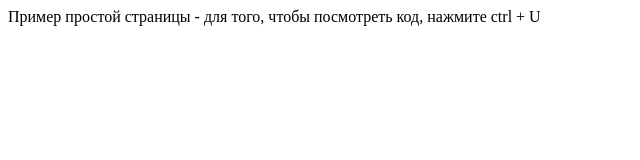
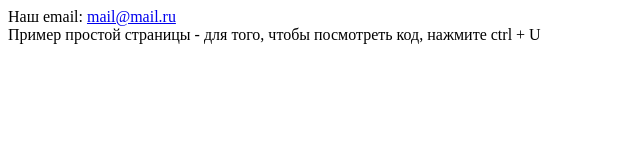
Before and after one commit to MikhailDvornikov/special-app, a plain HTML site: page index.html in a window 1280 px wide. Shown: the whole page, without its empty margins (0-640 px from the left). Drawn offline with Linux system fonts and the light colour scheme.

Commit message:
added e-mail

```diff
--- a/index.html
+++ b/index.html
@@ -11,6 +11,9 @@
 </head>
 
 <body>
+    <div>
+Наш email: <a href="mailto:mail@mail.ru">mail@mail.ru</a>
+    </div>
 
 Пример простой страницы - для того, чтобы посмотреть код, нажмите ctrl + U
 </body>
```
